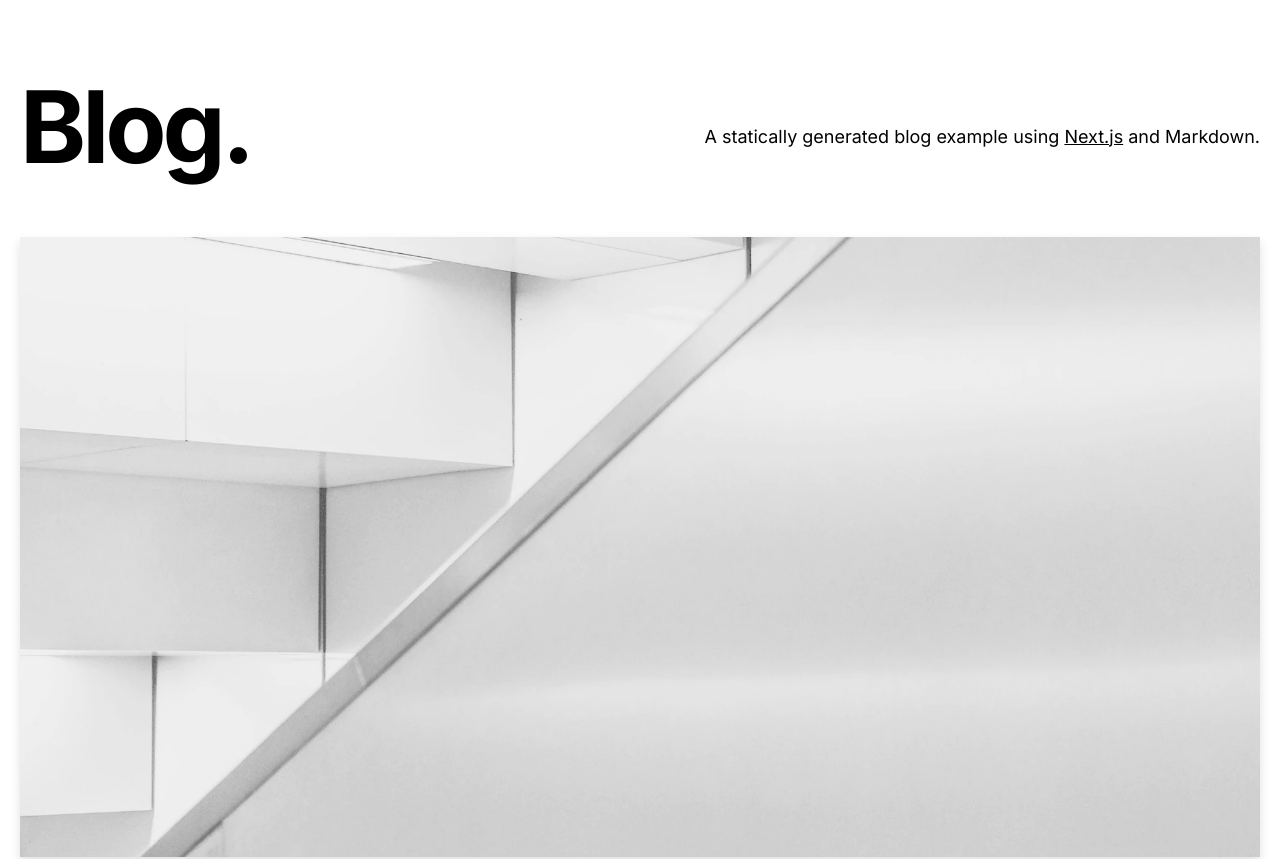
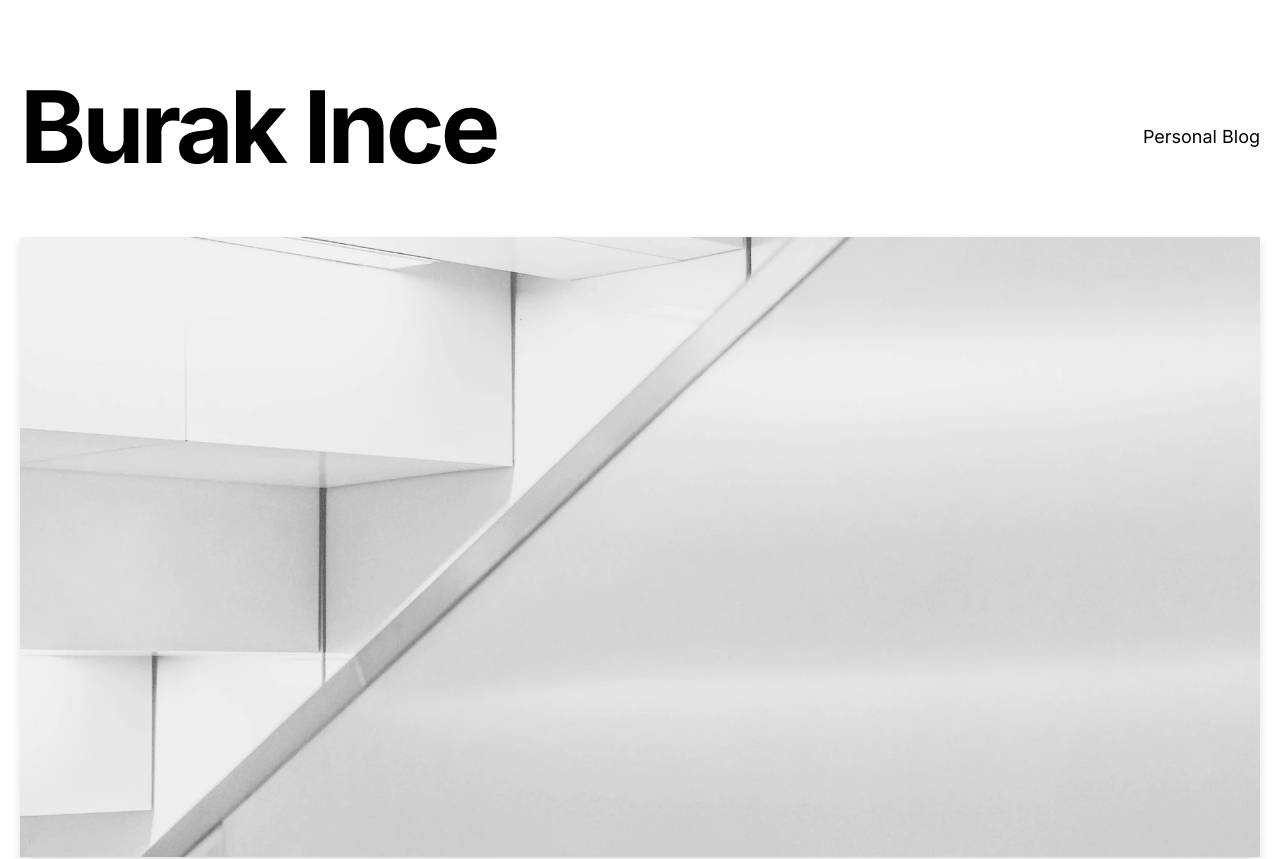
Before and after one commit to burakince/burakince.github.io, a Next.js app: page / in a window 1280 px wide. Shown: the top 859 px of the page. Built offline with nearby package versions, Linux system fonts and the light colour scheme.

Commit message:
Change pipeline and website code
Signed-off-by: Burak Ince <burak.ince@linux.org.tr>

```diff
--- a/src/app/_components/header.tsx
+++ b/src/app/_components/header.tsx
@@ -4,7 +4,7 @@ const Header = () => {
   return (
     <h2 className="text-2xl md:text-4xl font-bold tracking-tight md:tracking-tighter leading-tight mb-20 mt-8">
       <Link href="/" className="hover:underline">
-        Blog
+        Burak Ince
       </Link>
       .
     </h2>
--- a/src/app/_components/intro.tsx
+++ b/src/app/_components/intro.tsx
@@ -4,17 +4,10 @@ export function Intro() {
   return (
     <section className="flex-col md:flex-row flex items-center md:justify-between mt-16 mb-16 md:mb-12">
       <h1 className="text-5xl md:text-8xl font-bold tracking-tighter leading-tight md:pr-8">
-        Blog.
+        Burak Ince
       </h1>
       <h4 className="text-center md:text-left text-lg mt-5 md:pl-8">
-        A statically generated blog example using{" "}
-        <a
-          href="https://nextjs.org/"
-          className="underline hover:text-blue-600 duration-200 transition-colors"
-        >
-          Next.js
-        </a>{" "}
-        and {CMS_NAME}.
+        Personal Blog
       </h4>
     </section>
   );
--- a/src/app/layout.tsx
+++ b/src/app/layout.tsx
@@ -1,5 +1,5 @@
 import Footer from "@/app/_components/footer";
-import { CMS_NAME, HOME_OG_IMAGE_URL } from "@/lib/constants";
+import { HOME_OG_IMAGE_URL } from "@/lib/constants";
 import type { Metadata } from "next";
 import { Inter } from "next/font/google";
 
@@ -8,8 +8,8 @@ import "./globals.css";
 const inter = Inter({ subsets: ["latin"] });
 
 export const metadata: Metadata = {
-  title: `Next.js Blog Example with ${CMS_NAME}`,
-  description: `A statically generated blog example using Next.js and ${CMS_NAME}.`,
+  title: `Burak Ince Personal Blog`,
+  description: `Burak Ince Personal Blog.`,
   openGraph: {
     images: [HOME_OG_IMAGE_URL],
   },
```
Also changed, not shown: next.config.js (line endings or trailing spaces).
